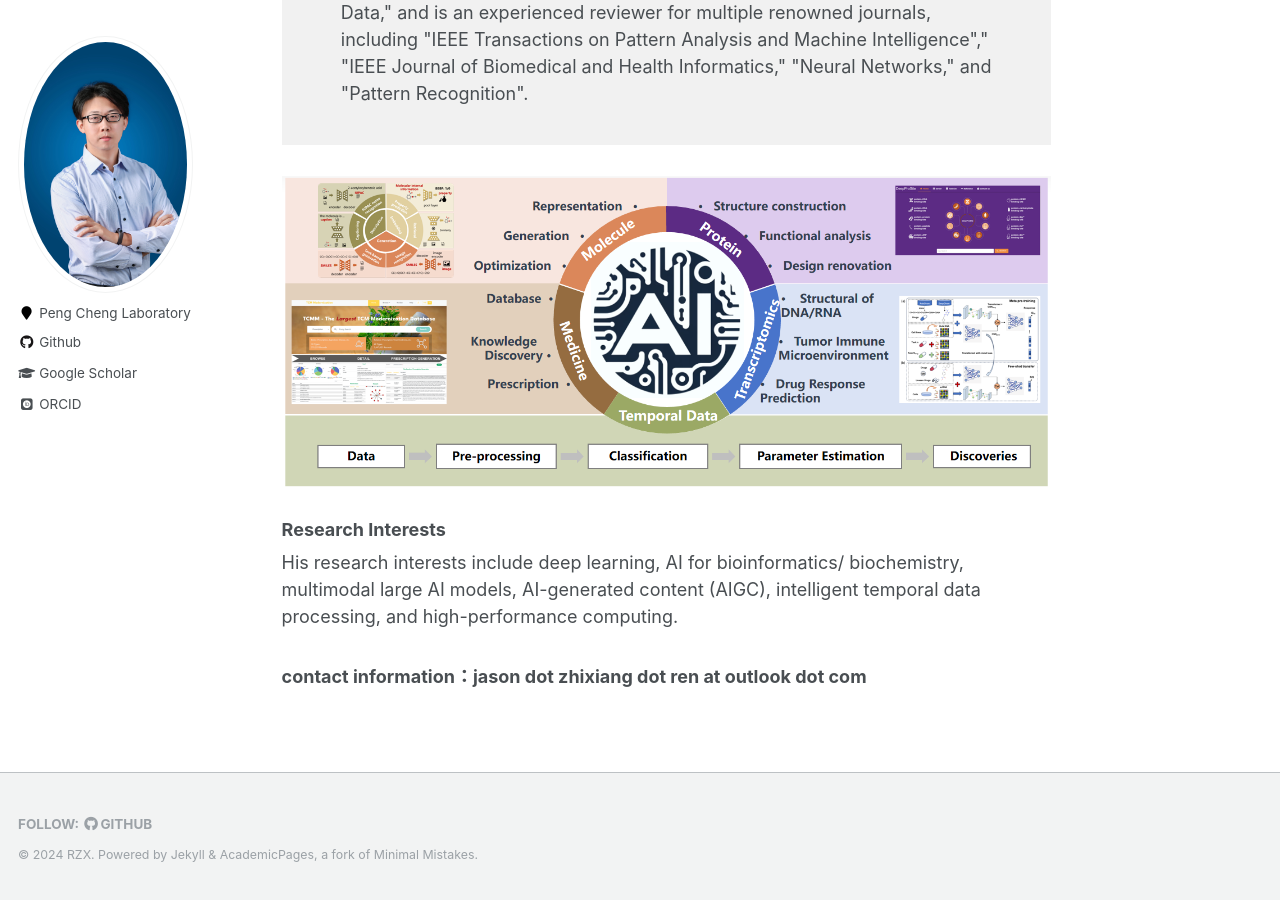
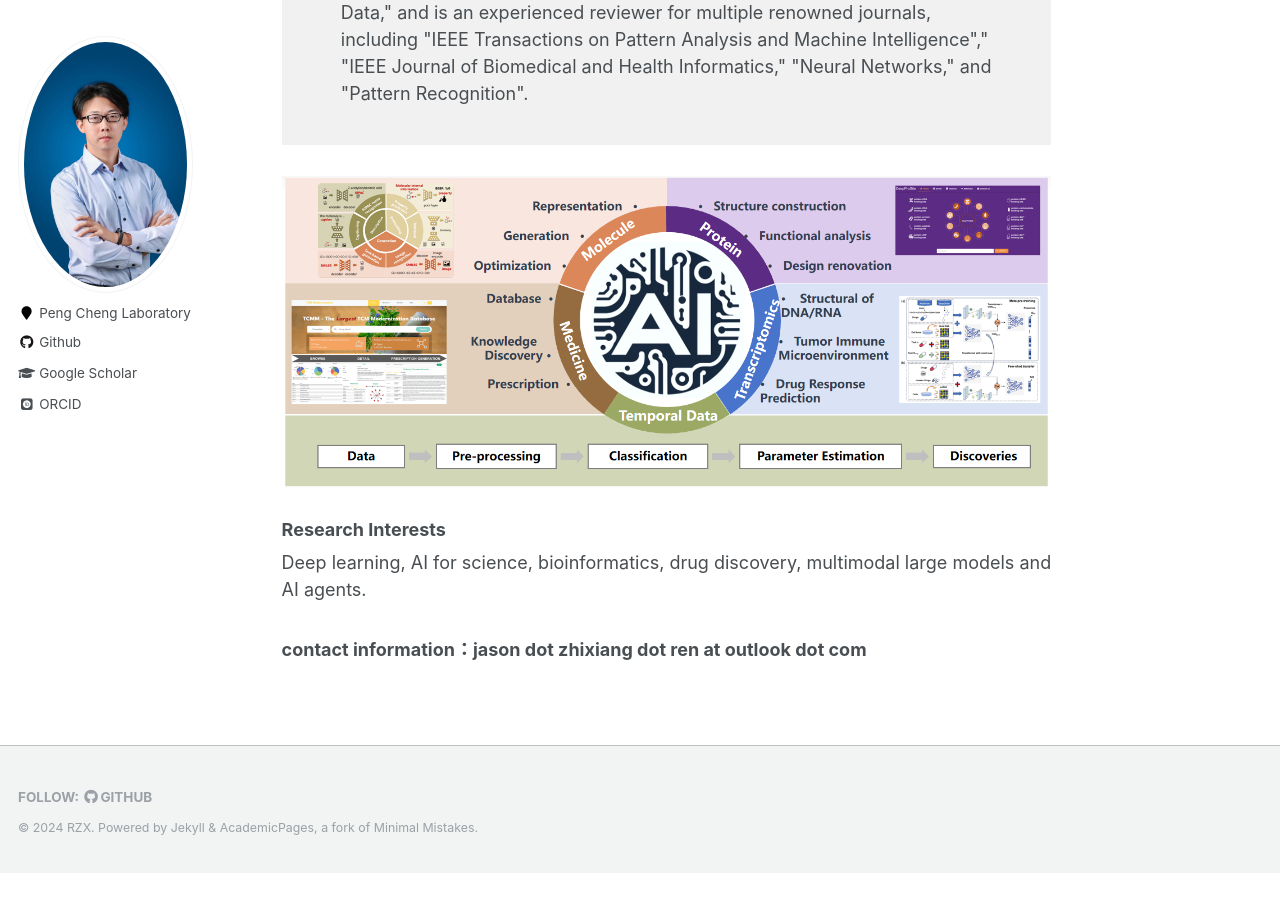
Before and after one commit to zhixiang-ren/zhixiang-ren.github.io, a Jekyll site: the page built from _pages/about.html, in a window 1280 px wide and 900 px high, scrolled down 682 px. Built offline with Jekyll 4.4.1, drawn with Linux system fonts in a browser that asks for light colours; some web fonts are replaced; after the commit the page ends 1555 px from its top, so only the background shows below that.

Commit message:
Update about.html

```diff
--- a/_pages/about.html
+++ b/_pages/about.html
@@ -31,7 +31,7 @@ redirect_from:
   <img style="width: 100%;padding-top: 4%;padding-bottom: 4%;" src="/images/about3.png">
 </div>
 <h3 style="text-align:justify;">Research Interests</h3>
-<p>His research interests include deep learning, AI for bioinformatics/ biochemistry, multimodal large AI models, AI-generated content (AIGC), intelligent temporal data processing, and high-performance computing. </p>
+<p>Deep learning, AI for science, bioinformatics, drug discovery, multimodal large models and AI agents. </p>
 
 <h3 style="text-align:justify;">
   <p>contact information：jason dot zhixiang dot ren at outlook dot com</p>
```
